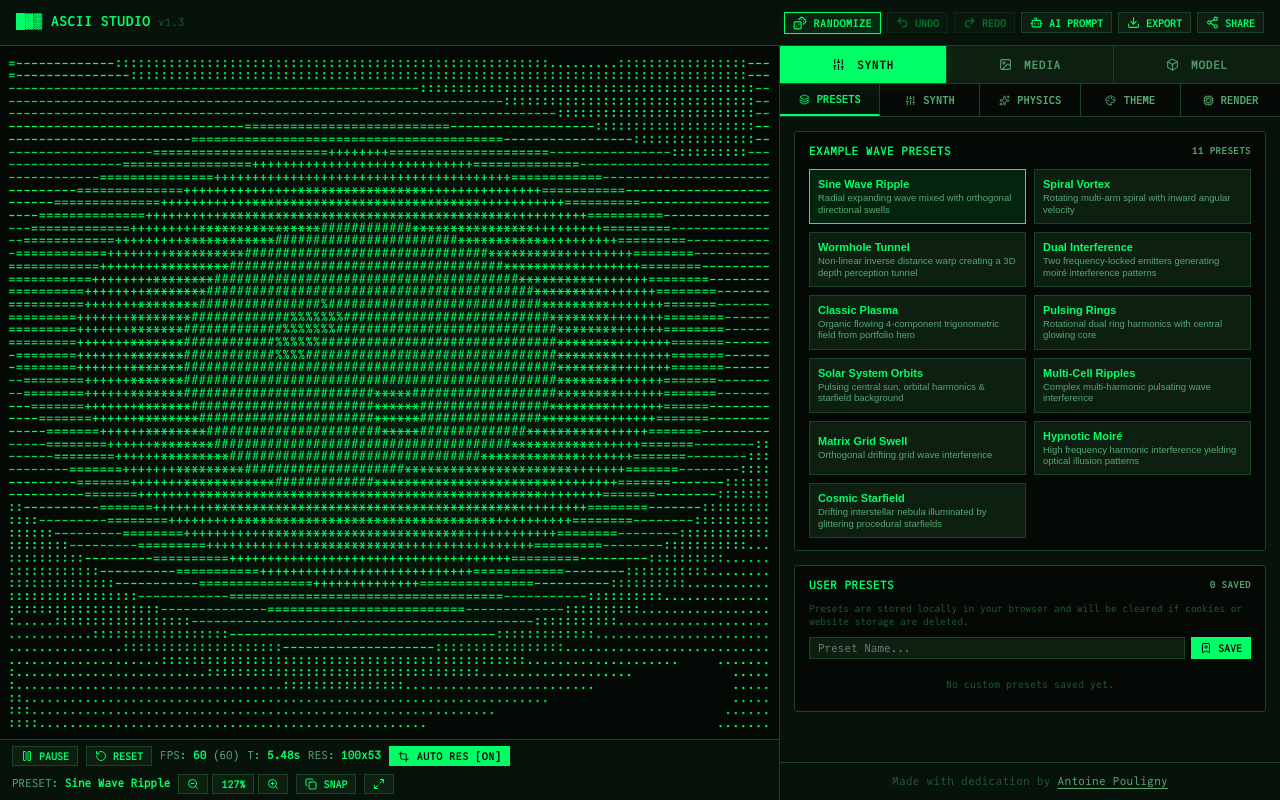
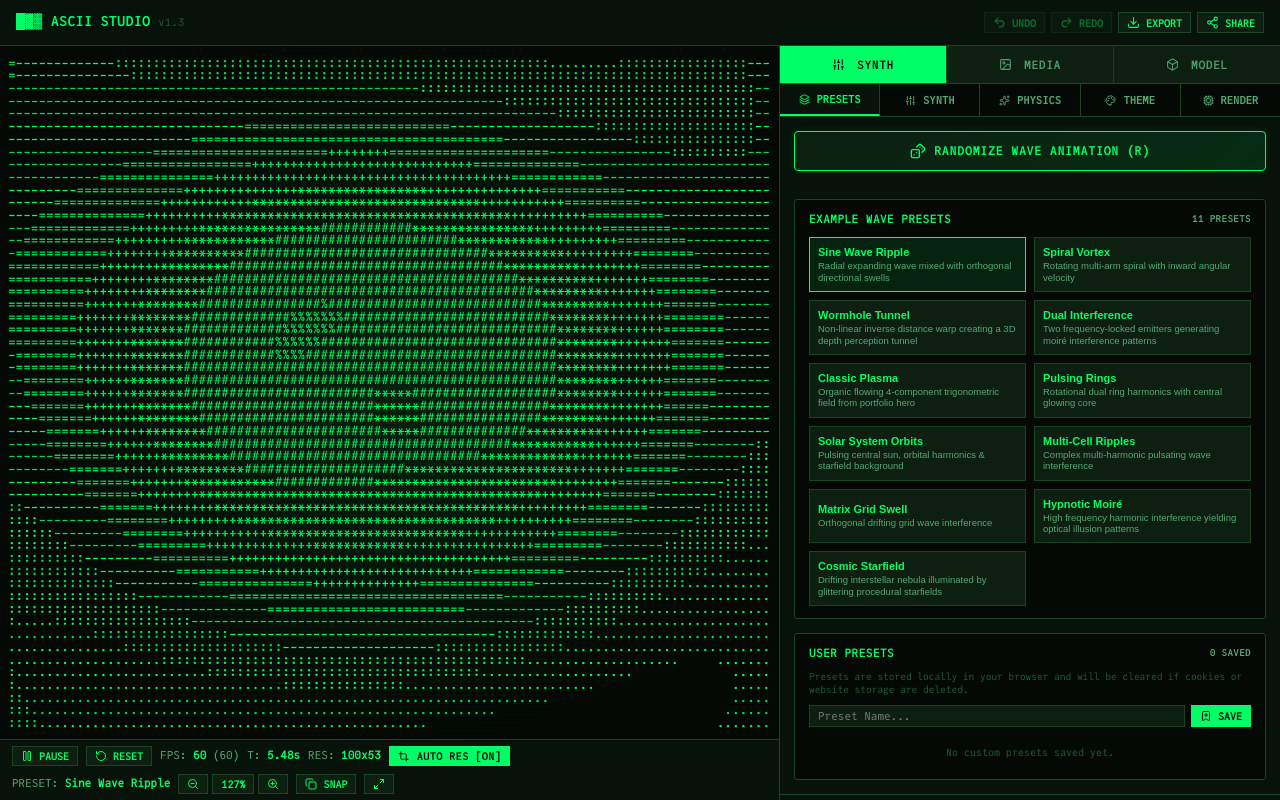
Before and after one commit to gimk/ascii.pantoine.com, a React (Vite) app: page / in a window 1280 px wide. Built offline with nearby package versions, Linux system fonts and the light colour scheme.

Commit message:
feat: move randomize button to synth presets tab and remove header ai prompt button

```diff
--- a/src/App.tsx
+++ b/src/App.tsx
@@ -80,8 +80,6 @@ import {
   Undo2,
   Redo2,
   Cpu,
-  Dices,
-  Bot,
   Box,
   Eye,
   Image as ImageIcon,
@@ -1702,8 +1700,10 @@ export const App: React.FC = () => {
           setIsPlaying((p) => !p);
         }
       } else if (e.key.toLowerCase() === 'r' && !isInput && !e.metaKey && !e.ctrlKey && !e.altKey) {
-        e.preventDefault();
-        handleRandomize();
+        if (appMode === 'synth') {
+          e.preventDefault();
+          handleRandomize();
+        }
       }
     };
     window.addEventListener('keydown', handleKeyDown);
@@ -1846,17 +1846,8 @@ export const App: React.FC = () => {
           <span className="brand-version">v1.3</span>
         </div>
 
-        {/* Header Tools: Randomize, Undo, Redo, AI Prompt, Export, Share */}
+        {/* Header Tools: Undo, Redo, Export, Share */}
         <div className="header-actions">
-          <button
-            className="btn btn-randomize btn-sm"
-            onClick={handleRandomize}
-            title={appMode === 'model' ? 'Randomize 3D model preset & theme (Press R)' : 'Randomize animation, theme & charset (Press R)'}
-          >
-            <Dices size={14} className={`header-btn-icon ${isRandomizing ? 'dice-spin' : ''}`} />
-            <span className="btn-label">RANDOMIZE</span>
-          </button>
-
           {viewMode === 'editor' && (
             <>
               <button
@@ -1885,22 +1876,10 @@ export const App: React.FC = () => {
           <button
             className="btn btn-sm"
             onClick={() => {
-              setExportInitialTab('prompt');
+              setExportInitialTab('image');
               setIsExportOpen(true);
             }}
-            title="Export as standardized prompt for AI (Claude, ChatGPT, Gemini, etc.)"
-          >
-            <Bot size={13} className="header-btn-icon" />
-            <span className="btn-label">AI PROMPT</span>
-          </button>
-
-          <button
-            className="btn btn-sm"
-            onClick={() => {
-              setExportInitialTab('astro');
-              setIsExportOpen(true);
-            }}
-            title="Download or Export Code (Astro / HTML / JSON / Frame)"
+            title="Download or Export Media & Code"
           >
             <Download size={13} className="header-btn-icon" />
             <span className="btn-label">EXPORT</span>
@@ -2064,6 +2043,8 @@ export const App: React.FC = () => {
                     onSaveCustomPreset={handleSaveCustomPreset}
                     userPresets={userPresets}
                     onDeleteUserPreset={handleDeleteUserPreset}
+                    onRandomize={handleRandomize}
+                    isRandomizing={isRandomizing}
                   />
                 )}
 
--- a/src/components/PresetSelector.tsx
+++ b/src/components/PresetSelector.tsx
@@ -1,7 +1,7 @@
 import React, { useState } from 'react';
 import { Preset } from '../types/ascii';
 import { PRESETS } from '../engine/presets';
-import { BookmarkPlus, Trash2 } from 'lucide-react';
+import { BookmarkPlus, Trash2, Dices } from 'lucide-react';
 
 interface PresetSelectorProps {
   activePresetId: string;
@@ -9,6 +9,8 @@ interface PresetSelectorProps {
   onSaveCustomPreset: (name: string) => void;
   userPresets: Preset[];
   onDeleteUserPreset: (id: string) => void;
+  onRandomize?: () => void;
+  isRandomizing?: boolean;
 }
 
 export const PresetSelector: React.FC<PresetSelectorProps> = ({
@@ -17,6 +19,8 @@ export const PresetSelector: React.FC<PresetSelectorProps> = ({
   onSaveCustomPreset,
   userPresets,
   onDeleteUserPreset,
+  onRandomize,
+  isRandomizing = false,
 }) => {
   const [customName, setCustomName] = useState('');
 
@@ -29,6 +33,33 @@ export const PresetSelector: React.FC<PresetSelectorProps> = ({
 
   return (
     <div className="tab-content">
+      {/* 0. Large Randomize Synthesizer Button */}
+      {onRandomize && (
+        <div style={{ marginBottom: '14px' }}>
+          <button
+            type="button"
+            className="btn btn-randomize"
+            style={{
+              width: '100%',
+              padding: '11px 14px',
+              fontSize: '11.5px',
+              fontWeight: 800,
+              letterSpacing: '0.07em',
+              display: 'flex',
+              alignItems: 'center',
+              justifyContent: 'center',
+              gap: '8px',
+              borderRadius: '4px',
+            }}
+            onClick={onRandomize}
+            title="Synthesize a completely new random parametric wave animation (Press R)"
+          >
+            <Dices size={16} className={`header-btn-icon ${isRandomizing ? 'dice-spin' : ''}`} />
+            <span>RANDOMIZE WAVE ANIMATION (R)</span>
+          </button>
+        </div>
+      )}
+
       {/* Built-in Presets */}
       <div className="control-section">
         <div className="section-header">
```
